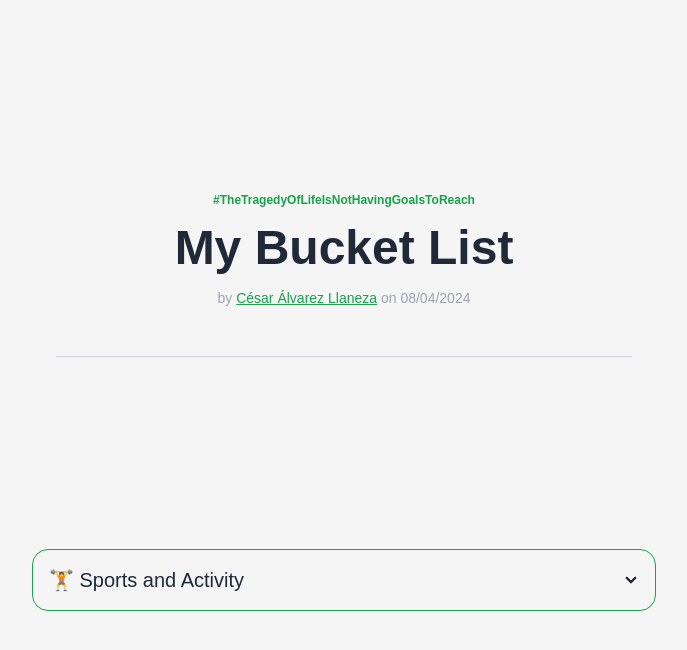
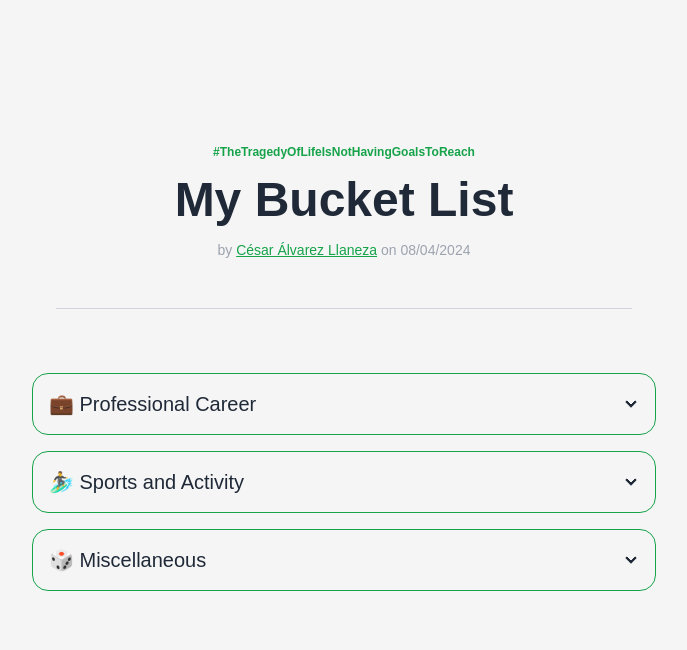
Before and after one commit to cesaralvrz/bucket-list, a Vue app: page / in a window 1280 px wide. Shown: the top 650 px of the page, without its empty margins (296-983 px from the left). Built offline with nearby package versions, Linux system fonts and the light colour scheme.

Commit message:
Fill information

```diff
--- a/src/App.vue
+++ b/src/App.vue
@@ -1,15 +1,215 @@
 <template>
-  <div class="max-w-2xl px-6 py-24 mx-auto space-y-12 text-gray-800">
+  <div class="max-w-2xl px-6 py-12 mx-auto text-gray-800">
     <hero />
     <collapse
-      title="Sports and Activity"
-      icon="🏋️"
-    />
+      v-for="(item, key) in bucketList"
+      :key="key"
+      :title="item.title"
+      :icon="item.icon"
+      class="my-4"
+    >
+      <checklist
+        v-for="(checklist, key) in item.checklists"
+        :key="key"
+        :title="checklist.title"
+        :icon="checklist.icon"
+        :list="checklist.list"
+        class="my-4"
+      />
+    </collapse>
   </div>
 </template>
 
 <script setup>
 import Hero from "./components/Hero.vue"
 import Collapse from "./components/Collapse.vue"
+import Checklist from "./components/Checklist.vue"
+
+const bucketList = [
+  {
+    title: "Professional Career",
+    icon: "💼",
+    checklists: [
+      {
+        title: "Education journey",
+        icon: "🎓",
+        list: [
+          {
+            checked: true,
+            text: 'Graduate from Universidad Pontificia de Salamanca',
+          },
+        ]
+      },
+      {
+        title: "Employee Journey",
+        icon: "👔",
+        list: [
+          {
+            checked: true,
+            text: 'Land first job',
+          },
+          {
+            checked: false,
+            text: 'Become a Senior Software Engineer',
+          },
+          {
+            checked: false,
+            text: 'Work at FAANG',
+          },
+        ]
+      },
+      {
+        title: "Founder Journey",
+        icon: "⛰️",
+        list: [
+          {
+            checked: false,
+            text: 'Create my own startup',
+          },
+          {
+            checked: false,
+            text: '>100k€/year',
+          },
+        ]
+      },
+    ]
+  },
+  {
+    title: "Sports and Activity",
+    icon: "🏄‍♂️",
+    checklists: [
+      {
+        title: "Strength",
+        icon: "🏋️",
+        list: [
+          {
+            checked: true,
+            text: 'Pistol squat'
+          },
+          {
+            checked: false,
+            text: 'L-Sit hold (>30s)'
+          },
+          {
+            checked: false,
+            text: 'Muscle-up'
+          },
+          {
+            checked: false,
+            text: 'Handstand'
+          },
+          {
+            checked: false,
+            text: 'Planche'
+          },
+          {
+            checked: false,
+            text: '180kg deadlift (1RM)'
+          },
+          {
+            checked: false,
+            text: '120kg squat (1RM)'
+          },
+        ]
+      },
+      {
+        title: "Endurance",
+        icon: "🏃‍♂️",
+        list: [
+          {
+            checked: false,
+            text: 'Run half-marathon'
+          },
+          {
+            checked: false,
+            text: 'Run marathon'
+          },
+          {
+            checked: false,
+            text: 'Do an Ironman'
+          },
+        ]
+      },
+      {
+        title: "Board sports",
+        icon: "🏂",
+        list: [
+          {
+            checked: true,
+            text: 'Ollie on Skateboard'
+          },
+          {
+            checked: false,
+            text: 'Kickflip on Skateboard'
+          },
+          {
+            checked: false,
+            text: 'Boardslide on Snowboard'
+          },
+        ]
+      },
+      {
+        title: "BJJ",
+        icon: "🥋",
+        list: [
+          {
+            checked: false,
+            text: 'Start BJJ'
+          },
+          {
+            checked: false,
+            text: 'Blue belt'
+          },
+          {
+            checked: false,
+            text: 'Black belt'
+          },
+        ]
+      },
+    ]
+  },
+  {
+    title: "Miscellaneous",
+    icon: "🎲",
+    checklists: [
+      {
+        title: "Personal development",
+        icon: "🪴",
+        list: [
+          {
+            checked: false,
+            text: 'Read 100 books',
+          },
+          {
+            checked: false,
+            text: 'Write a book',
+          },
+          {
+            checked: false,
+            text: 'Plant a tree',
+          },
+          {
+            checked: false,
+            text: 'Be a father',
+          },
+        ]
+      },
+      {
+        title: "Fun",
+        icon: "🪂",
+        list: [
+          {
+            checked: false,
+            text: 'Skydive',
+          },
+          {
+            checked: false,
+            text: 'Do El Camino de Santiago',
+          },
+        ]
+      },
+    ]
+  },
+]
 
 </script>
--- a/src/components/Hero.vue
+++ b/src/components/Hero.vue
@@ -1,5 +1,5 @@
 <template>
-	<article class="max-w-2xl px-6 py-24 mx-auto space-y-12">
+	<article class="max-w-2xl px-6 pt-24 mx-auto space-y-12">
 		<div class="w-full mx-auto space-y-4 text-center">
 			<p class="text-xs font-semibold tracki text-green-600">#TheTragedyOfLifeIsNotHavingGoalsToReach</p>
 			<h1 class="text-4xl text-gray-800 font-bold leadi md:text-5xl">My Bucket List</h1>
```
